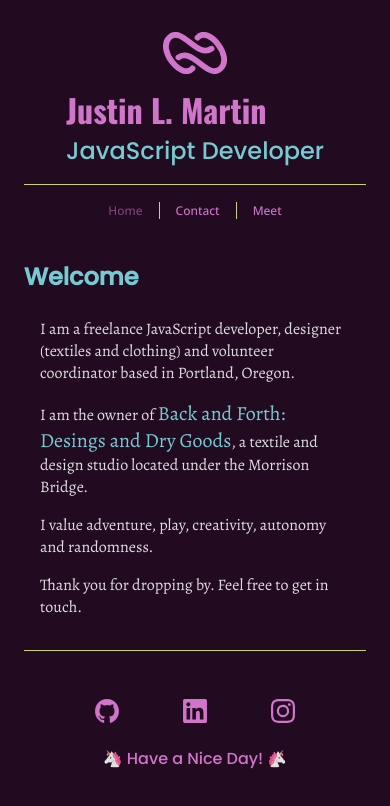
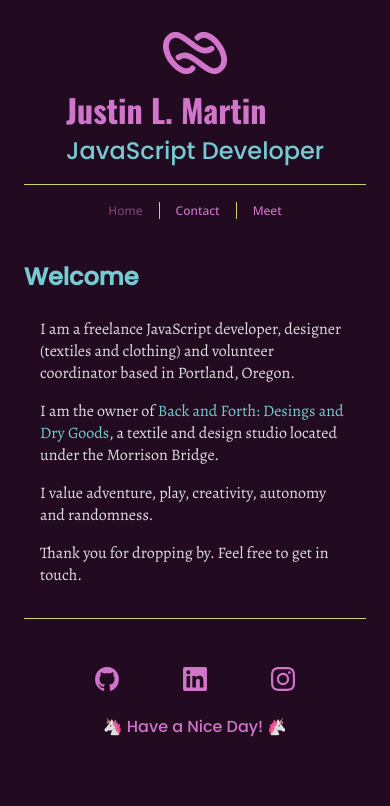
Before and after one commit to jmartin432/justin-l-martin, a Vue app: page / in a window 390 px wide. Shown: the top 806 px of the page. Built offline with nearby package versions, Linux system fonts and the light colour scheme.

Commit message:
quick fix

```diff
--- a/src/assets/styles/main.css
+++ b/src/assets/styles/main.css
@@ -70,7 +70,7 @@ button:hover {
       font-size: 1.5rem;
     }
 
-    p {
+    p, a {
       font-size: 1rem;
     }
 }
```
